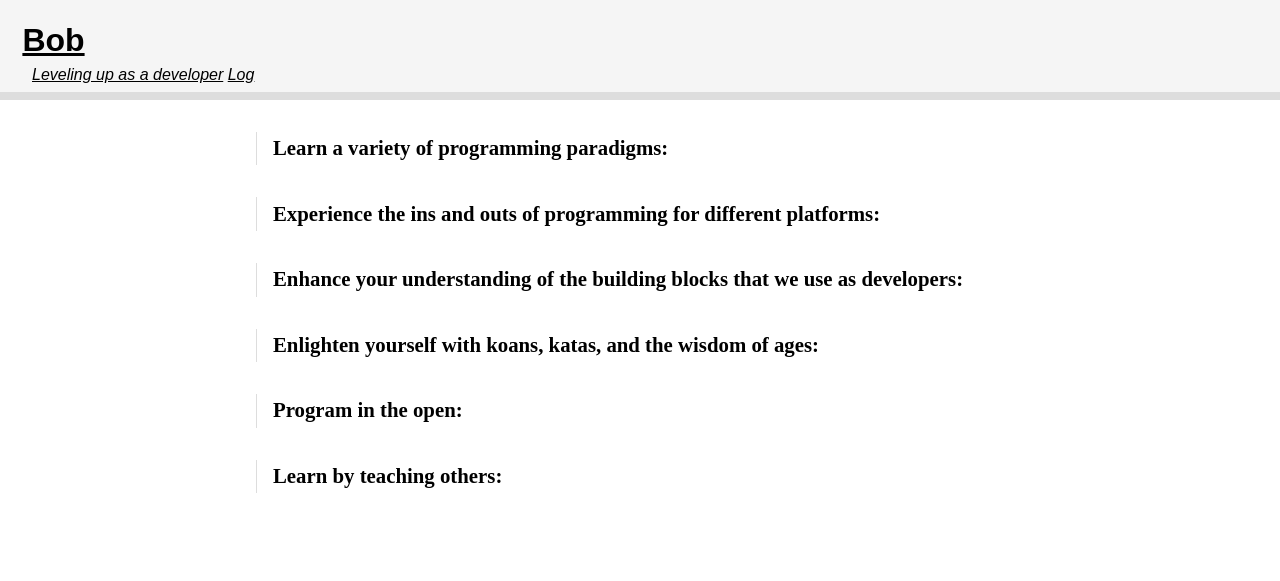
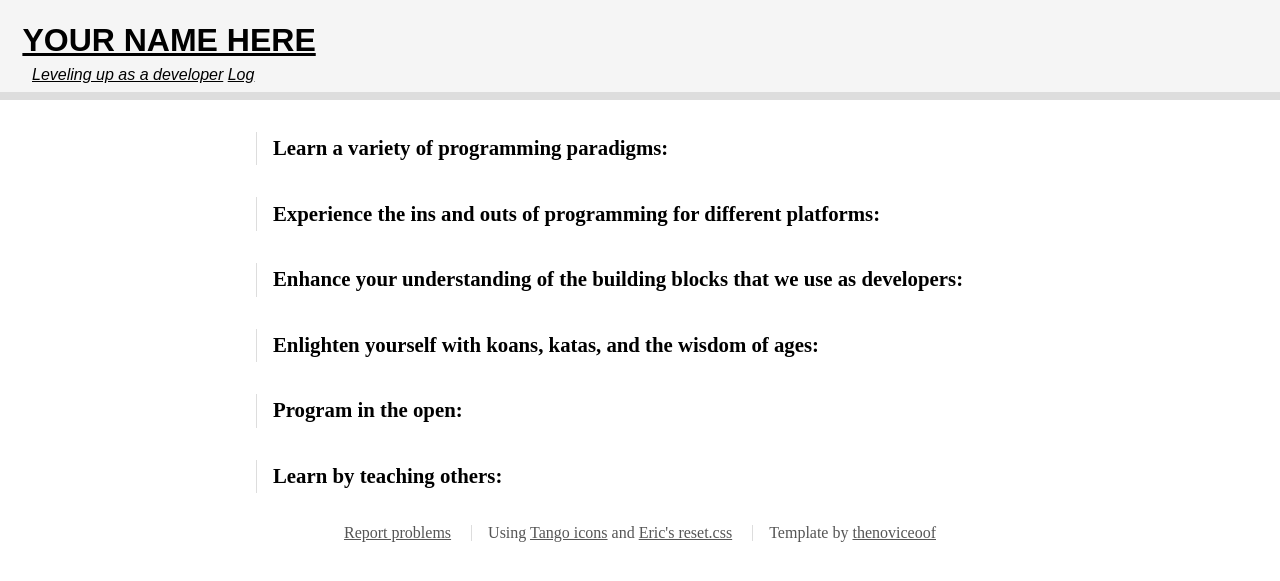
Before and after one commit to thenoviceoof/level-up, a Jekyll site: the page built from index.html, in a window 1280 px wide. Shown: the top 581 px of the page. Built offline with Jekyll 4.4.1, drawn with Linux system fonts in a browser that asks for light colours.

Commit message:
tweaked the layouts, added a footer

```diff
--- a/_layouts/default.html
+++ b/_layouts/default.html
@@ -16,7 +16,18 @@
     </div>
 
     <footer>
-      <!-- Something should go here -->
+      <ul>
+	<li>
+	  <a href="#">Report problems</a>
+	</li>
+	<li>
+	  Using <a href="http://tango.freedesktop.org/">Tango icons</a> and
+	  <a href="http://meyerweb.com/eric/tools/css/reset/">Eric's reset.css</a>
+	</li>
+	<li>
+	  Template by <a href="http://thenoviceoof.com">thenoviceoof</a>
+	</li>
+      </ul>
     </footer>
   </body>
 </html>
--- a/css/style.css
+++ b/css/style.css
@@ -109,3 +109,28 @@ article p {
     margin:0.5em;
     text-indent:0.5em;
 }
+
+/* footer ---------------------------------------- */
+
+footer {
+    margin:0 auto;
+    text-align:center;
+    color:#555;
+}
+
+footer a {
+    color:#555;
+}
+
+footer a:visited {
+    color:#888;
+}
+
+footer li {
+    display:inline-block;
+    padding:0 1em;
+}
+
+footer li + li {
+    border-left:1px solid #DDD;
+}
--- a/index.html
+++ b/index.html
@@ -1,6 +1,6 @@
 ---
 layout: default
-title: Bob
+title: YOUR NAME HERE
 url: http://example.com
 ---
 
@@ -22,8 +22,10 @@ url: http://example.com
   {% for post in site.categories.platforms %}
   <div class="{{ post.status }}">
     <h2>{{ post.title }}</h2>
-<time>{{ post.finished }}</time>
+    <time>{{ post.time }}</time>
+    <article>
       {{ post.content }}
+    </article>
   </div>
   {% endfor %}
 </div>
@@ -33,8 +35,10 @@ url: http://example.com
   {% for post in site.categories.building-blocks %}
   <div class="{{ post.status }}">
     <h2>{{ post.title }}</h2>
-<time>{{ post.finished }}</time>
+    <time>{{ post.time }}</time>
+    <article>
       {{ post.content }}
+    </article>
   </div>
   {% endfor %}
 </div>
@@ -44,8 +48,10 @@ url: http://example.com
   {% for post in site.categories.wisdom %}
   <div class="{{ post.status }}">
     <h2>{{ post.title }}</h2>
-<time>{{ post.finished }}</time>
+    <time>{{ post.time }}</time>
+    <article>
       {{ post.content }}
+    </article>
   </div>
   {% endfor %}
 </div>
@@ -55,8 +61,10 @@ url: http://example.com
   {% for post in site.categories.open %}
   <div class="{{ post.status }}">
     <h2>{{ post.title }}</h2>
-<time>{{ post.finished }}</time>
+    <time>{{ post.time }}</time>
+    <article>
       {{ post.content }}
+    </article>
   </div>
   {% endfor %}
 </div>
@@ -66,8 +74,10 @@ url: http://example.com
   {% for post in site.categories.teaching %}
   <div class="{{ post.status }}">
     <h2>{{ post.title }}</h2>
-<time>{{ post.finished }}</time>
+    <time>{{ post.time }}</time>
+    <article>
       {{ post.content }}
+    </article>
   </div>
   {% endfor %}
 </div>
```
Lines whose indentation alone changed are shown as unchanged.
